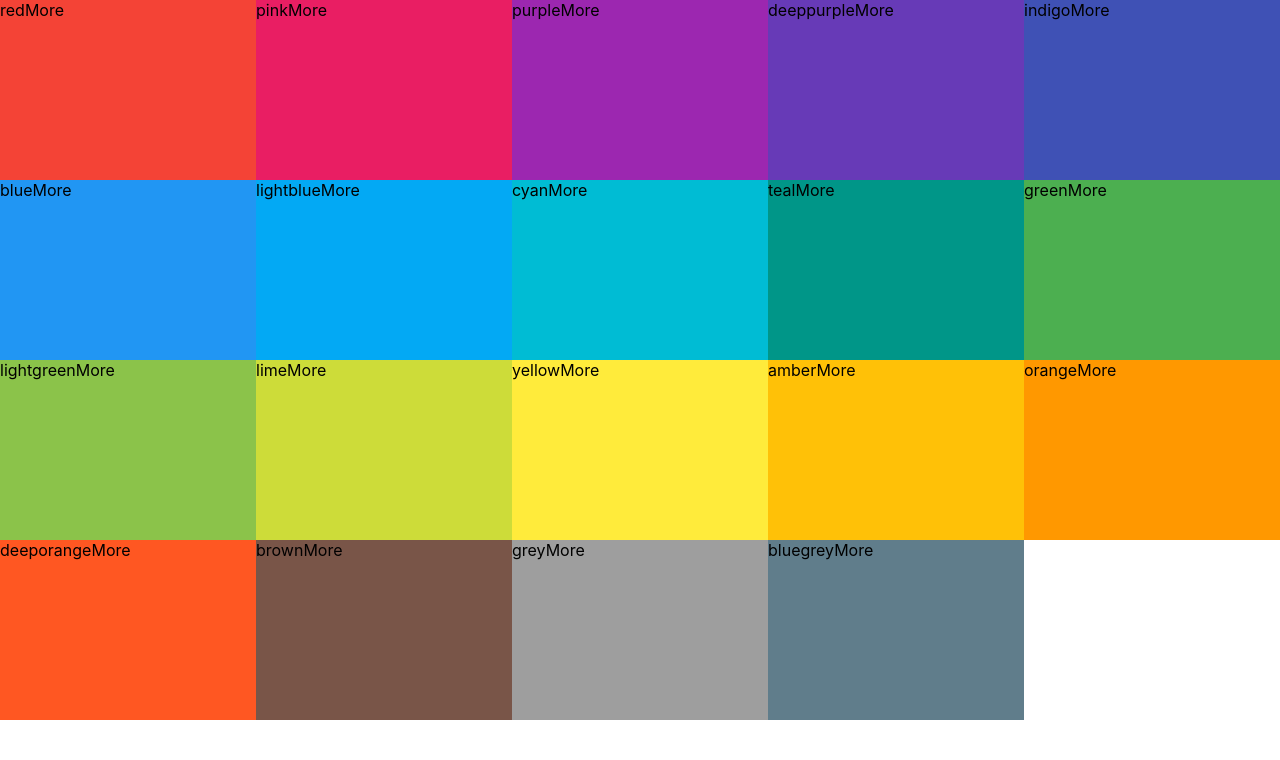
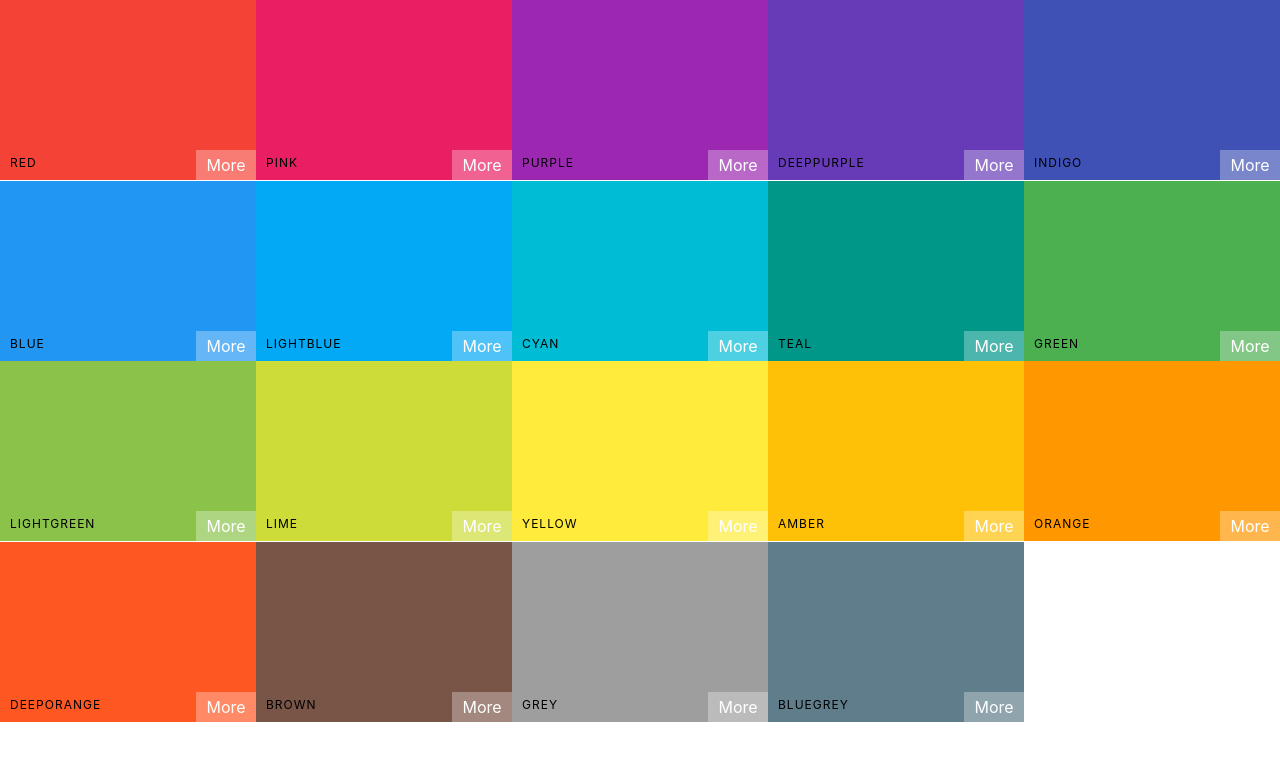
Before and after one commit to bhoomij/colors-app, a React (Create React App) app: page / in a window 1280 px wide. Shown: the top 760 px of the page. Built offline with nearby package versions, Linux system fonts and the light colour scheme.

Commit message:
Color-palette style and copy to clipboard change

```diff
--- a/package.json
+++ b/package.json
@@ -7,6 +7,7 @@
     "@testing-library/react": "^9.3.2",
     "@testing-library/user-event": "^7.1.2",
     "react": "^16.12.0",
+    "react-copy-to-clipboard": "^5.0.2",
     "react-dom": "^16.12.0",
     "react-scripts": "3.3.0"
   },
--- a/src/ColorBox.css
+++ b/src/ColorBox.css
@@ -5,4 +5,53 @@
   display: inline-block;
   position: relative;
   cursor: pointer;
+  margin-bottom: -3.5px;
 }
+
+.copy-button {
+  font-size: 1rem;
+  line-height: 30px;
+  height: 30px;
+  position: absolute;
+  display: inline-block;
+  top: 50%;
+  left: 50%;
+  transform: translateX(-50%) translateY(-50%);
+  text-align: center;
+  outline: none;
+  border: none;
+  background: rgba(255, 255, 255, .3);
+  color: white;
+  text-transform: uppercase;
+  opacity: 0;
+  transition: 1s;
+}
+
+.ColorBox:hover .copy-button {
+  opacity: 1;
+}
+
+.box-content {
+  position: absolute;
+  width: 100%;
+  left: 0;
+  bottom: 0;
+  padding: 10px;
+  color: black;
+  letter-spacing: 1px;
+  text-transform: uppercase;
+  font-size: 12px;
+}
+
+.see-more {
+  background: rgba(255, 255, 255, .3);
+  position: absolute;
+  border: none;
+  right: 0;
+  bottom: 0;
+  color: white;
+  width: 60px;
+  height: 30px;
+  line-height: 30px;
+  text-align: center;
+}
--- a/src/ColorBox.js
+++ b/src/ColorBox.js
@@ -1,14 +1,22 @@
 import React, { Component } from 'react'
+import { CopyToClipboard } from 'react-copy-to-clipboard';
 import './ColorBox.css';
 
 export default class ColorBox extends Component {
   render() {
     const { background, name } = this.props;
     return (
+      <CopyToClipboard text={background}>
       <div style={{background}} className="ColorBox">
-        <span>{name}</span>
-        <span>More</span>
+        <div className="copy-container">
+          <div className="box-content">
+            <span>{name}</span>
+          </div>
+          <button className="copy-button">Copy</button>
+        </div>
+        <span className="see-more">More</span>
       </div>
+      </CopyToClipboard>
     )
   }
 }
```
Also changed, not shown: 1 other file (tests, documents, lock files or other folders).
